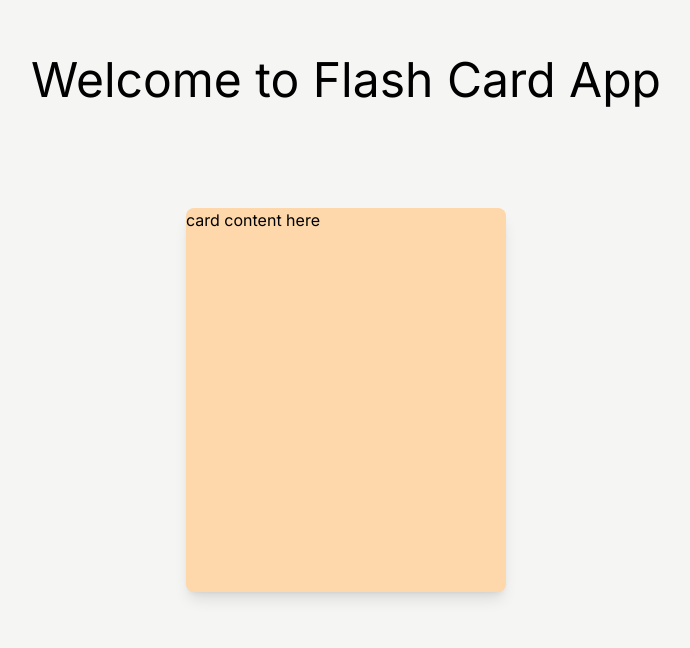
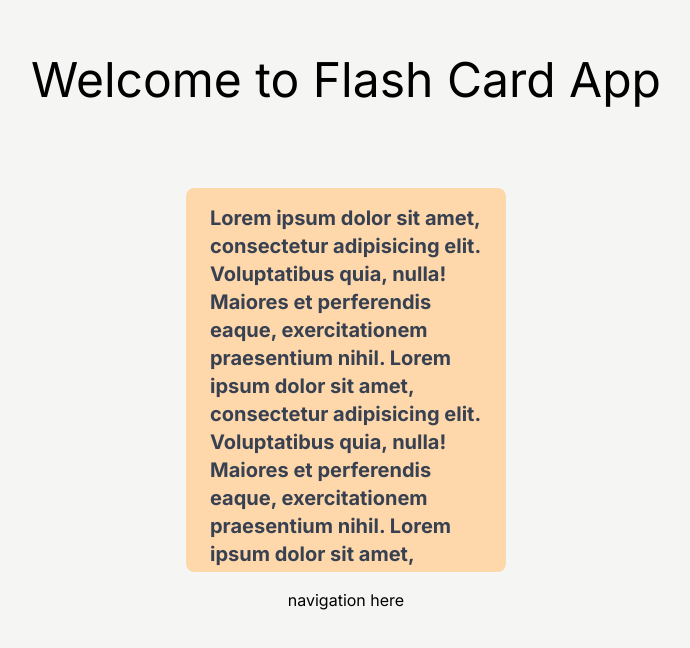
Before and after one commit to Daniel7842900/react-flash-card-ts, a Next.js app: page /dashboard in a window 1280 px wide. Shown: the top 648 px of the page, without its empty margins (294-984 px from the left). Built offline with nearby package versions, Linux system fonts and the light colour scheme.

Commit message:
add flip animation on click in card component

```diff
--- a/app/components/Card.tsx
+++ b/app/components/Card.tsx
@@ -1,11 +1,47 @@
 "use client";
+import { useState } from "react";
 
-interface cardProps {
-  children?: React.ReactNode;
-  className?: string;
+export default function Card() {
+  const [flip, setFlip] = useState(false);
+
+  const handleOnClick = () => {
+    setFlip(!flip);
+  };
+
+  return (
+    <div
+      className="flex flex-col overflow-hidden w-80 h-96 rounded-lg justify-center items-center [perspective:1000px]"
+      onClick={handleOnClick}
+    >
+      <div
+        className={
+          "relative w-full h-full transition-all rounded-lg shadow-lg bg-orange-200 duration-500 [transform-style:preserve-3d] [backface-visibility:hidden] " +
+          (flip ? "[transform:rotateY(180deg)]" : "")
+        }
+      >
+        <div className="absolute inset-0">
+          <div className="px-6 py-4">
+            <p className="text-gray-700 text-base font-bold text-xl">
+              Lorem ipsum dolor sit amet, consectetur adipisicing elit.
+              Voluptatibus quia, nulla! Maiores et perferendis eaque,
+              exercitationem praesentium nihil. Lorem ipsum dolor sit amet,
+              consectetur adipisicing elit. Voluptatibus quia, nulla! Maiores et
+              perferendis eaque, exercitationem praesentium nihil. Lorem ipsum
+              dolor sit amet, consectetur adipisicing elit. Voluptatibus quia,
+              nulla! Maiores et perferendis eaque, exercitationem praesentium
+              nihil.
+            </p>
+          </div>
+        </div>
+        <div className="absolute inset-0 rounded-lg shadow-lg bg-orange-200 [transform:rotateY(180deg)] [backface-visibility:hidden]">
+          <div className="px-6 py-4">
+            <p className="text-gray-700 text-base font-bold text-xl">
+              Lorem ipsum dolor sit amet, consectetur adipisicing elit.
+              Voluptatibus quia, nulla! Maiores et perferendis eaque,
+            </p>
+          </div>
+        </div>
+      </div>
+    </div>
+  );
 }
-
-export default function Card({ children, className }: cardProps) {
-  const cardClassName = `max-w-sm rounded-lg overflow-hidden shadow-lg bg-orange-200 w-80 h-96 ${className}`;
-  return <div className={cardClassName}>{children}</div>;
-}
--- a/app/dashboard/page.tsx
+++ b/app/dashboard/page.tsx
@@ -7,10 +7,9 @@ export default function Page() {
       <div className="flex h-1/5 justify-center items-center mx-auto">
         <h1 className="text-5xl">Welcome to Flash Card App</h1>
       </div>
-      <div className="flex h-3/5 justify-center items-center mx-auto">
-        <Card className="flex flex-col">
-          <p>card content here</p>
-        </Card>
+      <div className="flex flex-col h-3/5 justify-center items-center mx-auto">
+        <Card />
+        <div className="mt-4">navigation here</div>
       </div>
     </div>
   );
```
